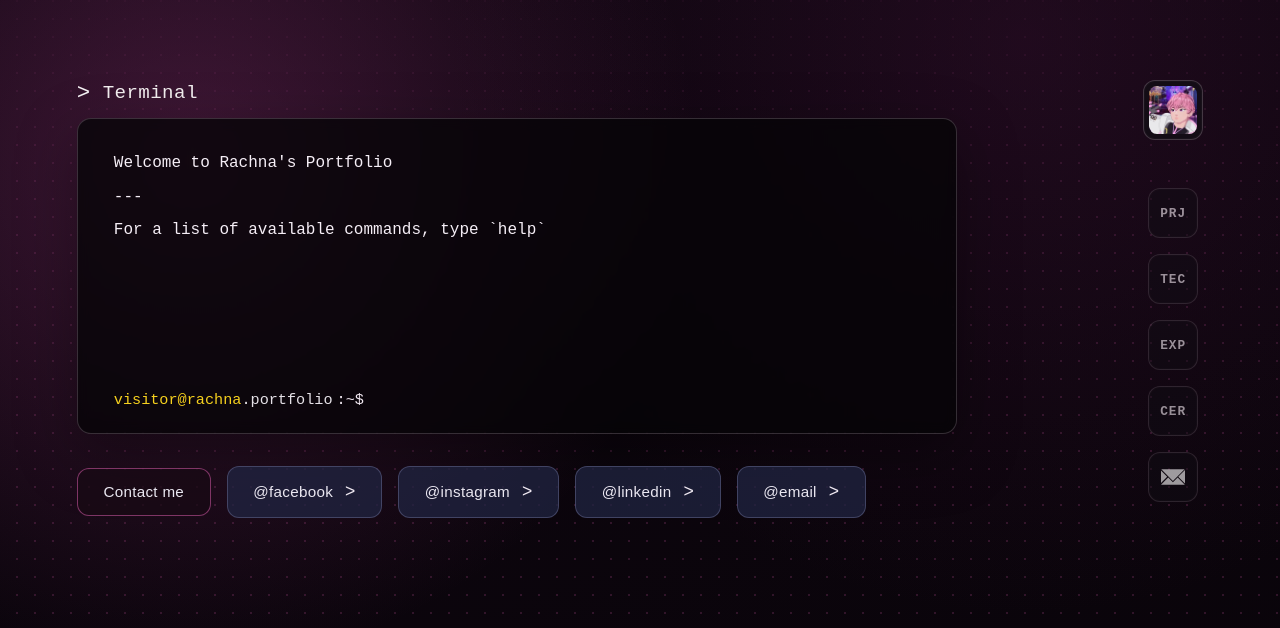
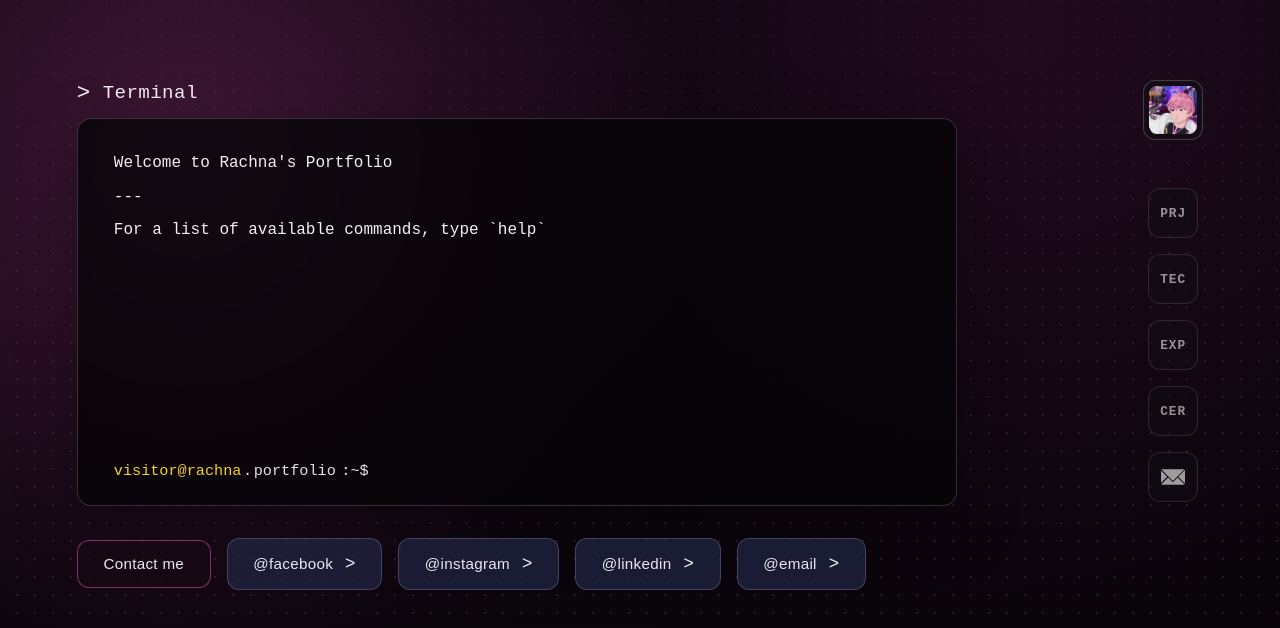
Before and after one commit to pich-reamrachna/Portfolio, a Next.js app: page / in a window 1280 px wide. Shown: the top 628 px of the page. Built offline with nearby package versions, Linux system fonts and the light colour scheme.

Commit message:
Add Terminal Functionality

```diff
--- a/components/sections/Hero.module.css
+++ b/components/sections/Hero.module.css
@@ -40,7 +40,13 @@
   font-size: 1rem;
   line-height: 1.6;
   color: #f5eef6;
-  min-height: 220px;
+  min-height: 290px;
+  max-height: 290px;
+  overflow-y: auto;
+  padding-right: 0.5rem;
+  scrollbar-gutter: stable;
+  scrollbar-width: thin;
+  scrollbar-color: rgba(230, 118, 189, 0.7) rgba(12, 8, 14, 0.6);
 }
 
 .terminalLine {
@@ -51,6 +57,9 @@
   margin-top: 1.25rem;
   font-family: "IBM Plex Mono", "Space Mono", monospace;
   font-size: 0.95rem;
+  display: flex;
+  align-items: center;
+  gap: 0.1rem;
 }
 
 .promptUser {
@@ -65,6 +74,25 @@
 .promptPath {
   color: #f1e8f1;
   margin-left: 0.25rem;
+}
+
+.promptInputWrap {
+  display: inline-flex;
+  align-items: center;
+  margin-left: 0.5rem;
+  position: relative;
+}
+
+.promptInput {
+  background: transparent;
+  border: none;
+  color: #f5eef6;
+  font-family: "IBM Plex Mono", "Space Mono", monospace;
+  font-size: 0.95rem;
+  outline: none;
+  min-width: 12ch;
+  max-width: 36ch;
+  caret-color: #f5eef6;
 }
 
 .heroLinks {
--- a/components/sections/Hero.tsx
+++ b/components/sections/Hero.tsx
@@ -1,7 +1,69 @@
+"use client";
+
+import { useEffect, useMemo, useRef, useState } from "react";
 import { heroLinks, terminalLines } from "../../lib/data";
 import styles from "./Hero.module.css";
 
+const COMMANDS: Record<string, string[]> = {
+  help: [
+    "Available commands:",
+    "- help: show this list",
+    "- about: short intro",
+    "- projects: project hint",
+    "- clear: clear the terminal",
+  ],
+  about: [
+    "Hi, I'm Rachna.",
+    "I build thoughtful web experiences with clean UI and playful details.",
+  ],
+  projects: ["Check the Projects section below or type `open projects` soon."],
+};
+
 export default function Hero() {
+  const [output, setOutput] = useState<string[]>(terminalLines);
+  const [input, setInput] = useState("");
+  const terminalRef = useRef<HTMLDivElement | null>(null);
+  const inputRef = useRef<HTMLInputElement | null>(null);
+
+  const prompt = useMemo(() => "visitor@rachna.portfolio:~$", []);
+
+  useEffect(() => {
+    inputRef.current?.focus();
+  }, []);
+
+  useEffect(() => {
+    terminalRef.current?.scrollTo({
+      top: terminalRef.current.scrollHeight,
+      behavior: "smooth",
+    });
+  }, [output]);
+
+  const runCommand = (raw: string) => {
+    const command = raw.trim().toLowerCase();
+    if (!command) {
+      return;
+    }
+
+    if (command === "clear") {
+      setOutput([]);
+      return;
+    }
+
+    const response = COMMANDS[command] ?? [`Command not found: ${command}`];
+    setOutput((prev) => [...prev, `${prompt} ${raw}`, ...response]);
+  };
+
+  const handleSubmit = (event: React.KeyboardEvent<HTMLInputElement>) => {
+    if (event.key !== "Enter") {
+      return;
+    }
+
+    event.preventDefault();
+    const current = input;
+    setInput("");
+    runCommand(current);
+  };
+
   return (
     <>
       <section className={styles.hero}>
@@ -11,10 +73,14 @@ export default function Hero() {
             <span>Terminal</span>
           </div>
 
-          <div className={styles.terminal}>
-            <div className={styles.terminalBody}>
-              {terminalLines.map((line) => (
-                <p key={line} className={styles.terminalLine}>
+          <div
+            className={styles.terminal}
+            onClick={() => inputRef.current?.focus()}
+            role="presentation"
+          >
+            <div className={styles.terminalBody} ref={terminalRef}>
+              {output.map((line, index) => (
+                <p key={`${line}-${index}`} className={styles.terminalLine}>
                   {line}
                 </p>
               ))}
@@ -24,6 +90,16 @@ export default function Hero() {
               <span className={styles.promptSep}>.</span>
               <span className={styles.promptHost}>portfolio</span>
               <span className={styles.promptPath}>:~$</span>
+              <span className={styles.promptInputWrap}>
+                <input
+                  ref={inputRef}
+                  className={styles.promptInput}
+                  value={input}
+                  onChange={(event) => setInput(event.target.value)}
+                  onKeyDown={handleSubmit}
+                  spellCheck={false}
+                />
+              </span>
             </div>
           </div>
         </div>
```
